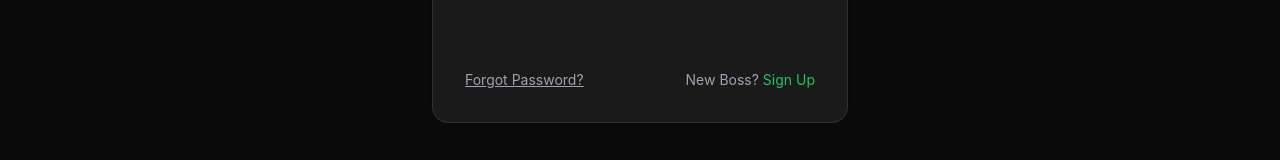
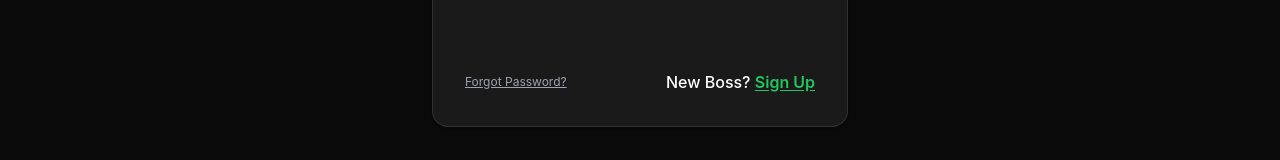
Before and after one commit to Grushfav/Package-Boss, a React (Vite) app in the folder frontend/: page /login in a window 1280 px wide. Shown: the part 520-680 px from the top of the page. Built offline with nearby package versions, Linux system fonts and the light colour scheme; no server answers.

Commit message:
sign up text size increased

```diff
--- a/frontend/src/components/landing/BossMemberLogin.tsx
+++ b/frontend/src/components/landing/BossMemberLogin.tsx
@@ -75,12 +75,16 @@ export function BossMemberLogin() {
       <AuthDivider />
       <GoogleSignInButton label="signin_with" />
 
-      <div className="mt-4 flex items-center justify-between text-xs">
-        <Link to="/forgot-password" className="text-muted underline hover:text-foreground">
+      <div className="mt-5 flex items-center justify-between gap-4">
+        <Link to="/forgot-password" className="text-xs text-muted underline hover:text-foreground">
           Forgot Password?
         </Link>
-        <Link to="/signup" className="text-muted hover:text-foreground">
-          New Boss? <span className="text-boss-green">Sign Up</span>
+        <Link
+          to="/signup"
+          className="text-sm font-medium text-foreground hover:text-boss-green sm:text-base"
+        >
+          New Boss?{' '}
+          <span className="font-semibold text-boss-green underline underline-offset-2">Sign Up</span>
         </Link>
       </div>
     </div>
--- a/frontend/src/pages/LoginPage.tsx
+++ b/frontend/src/pages/LoginPage.tsx
@@ -86,12 +86,16 @@ export function LoginPage() {
         <AuthDivider />
         <GoogleSignInButton label="signin_with" />
 
-        <div className="mt-6 flex items-center justify-between text-sm">
-          <Link to="/forgot-password" className="text-muted underline hover:text-foreground">
+        <div className="mt-6 flex items-center justify-between gap-4">
+          <Link to="/forgot-password" className="text-xs text-muted underline hover:text-foreground">
             Forgot Password?
           </Link>
-          <Link to="/signup" className="text-muted hover:text-foreground">
-            New Boss? <span className="text-boss-green">Sign Up</span>
+          <Link
+            to="/signup"
+            className="text-sm font-medium text-foreground hover:text-boss-green sm:text-base"
+          >
+            New Boss?{' '}
+            <span className="font-semibold text-boss-green underline underline-offset-2">Sign Up</span>
           </Link>
         </div>
       </div>
--- a/frontend/src/pages/ServicesPage.tsx
+++ b/frontend/src/pages/ServicesPage.tsx
@@ -63,8 +63,7 @@ export function ServicesPage() {
               designated days (fee applies)
             </li>
             <li>
-              <span className="font-semibold text-foreground">Pickup:</span> Flexible drop-off points
-              throughout the week
+              <span className="font-semibold text-foreground">Pickup:</span> Coming soon
             </li>
             <li>
               <span className="font-semibold text-foreground">Islandwide:</span> Knutsford Express
```
